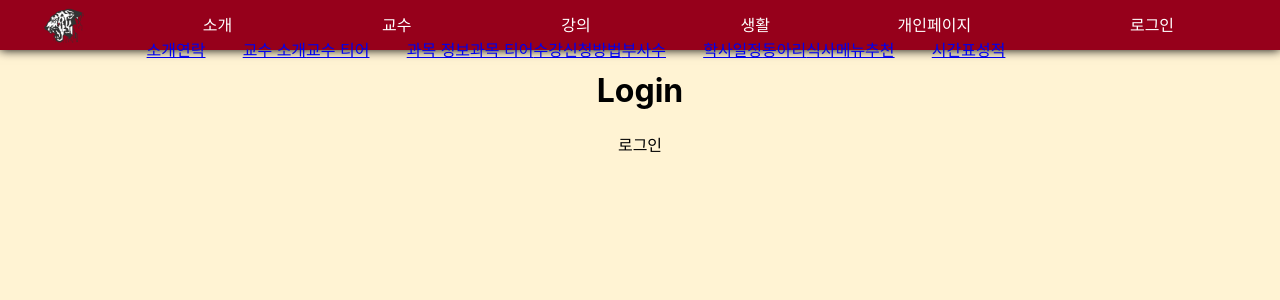
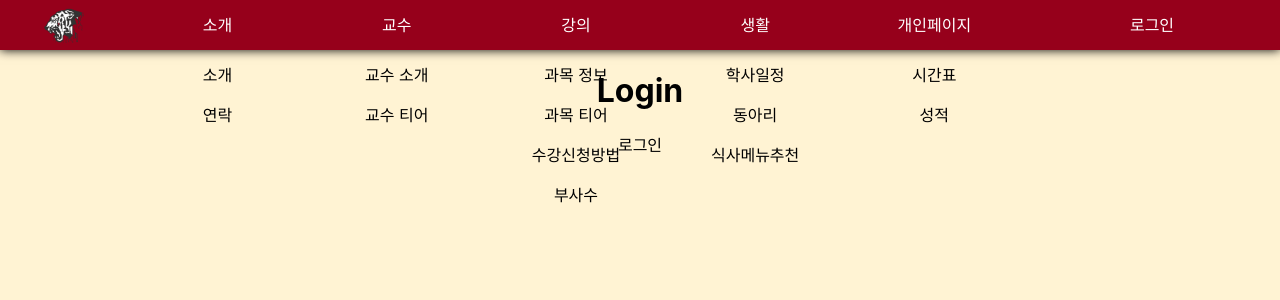
Before and after one commit to CYDF-MatKor/web-for-cydf, a React (Create React App) app in the folder front/: page /login in a window 1280 px wide. Shown: the top 300 px of the page. Built offline with nearby package versions, Linux system fonts and the light colour scheme.

Commit message:
Update navbar design

```diff
--- a/front/src/Component/Navbar.css
+++ b/front/src/Component/Navbar.css
@@ -29,7 +29,7 @@
 	box-shadow: inset 0px 4px 4px rgba(0, 0, 0, 0.25);
 	transition: all 0.5s;
 	height: 200px;
-	line-height: 50px;
+	line-height: 40px;
 	padding: 0;
 	width: 100%;
 	display: flex;
@@ -54,7 +54,26 @@
 	flex-direction: row;
 	justify-content: space-around;
 	align-items: center;
+	width: 70%;
+	height: 100%;
+}
 
+#navbar-sub-middle {
+	padding-top: 10px;
+}
+#navbar-sub-middle {
+	display: flex;
+	flex-direction: row;
+	justify-content: space-around;
+	align-items: flex-start !important;
+	width: 70%;
+	height: 100%;
+}
+#navbar-sub-middle {
+	display: flex;
+	flex-direction: row;
+	justify-content: space-around;
+	align-items: center;
 	width: 70%;
 	height: 100%;
 }
@@ -84,14 +103,31 @@
 
 .navbar-main-middle-link,
 .navbar-main-right-link {
+	font-size: 1rem;
 	text-align: center;
 	text-decoration: none;
 	color: white;
+	flex: 1 1 0;
 }
-
+.navbar-sub-middle-link {
+	text-align: center;
+	text-decoration: none;
+	color: black;
+	height: 20%;
+}
 .navbar-main-middle-link:hover,
 .navbar-main-right-link:hover {
 	cursor: pointer;
 	font-weight: bold;
-	text-shadow: 0px 0px 5px black;
 }
+.navbar-sub-middle-link:hover {
+	cursor: pointer;
+	font-weight: bold;
+}
+.navbar-sub-middle-container {
+	display: flex;
+	flex-direction: column;
+	justify-content: flex-start;
+	align-items: center;
+	width: 20%;
+}
```
